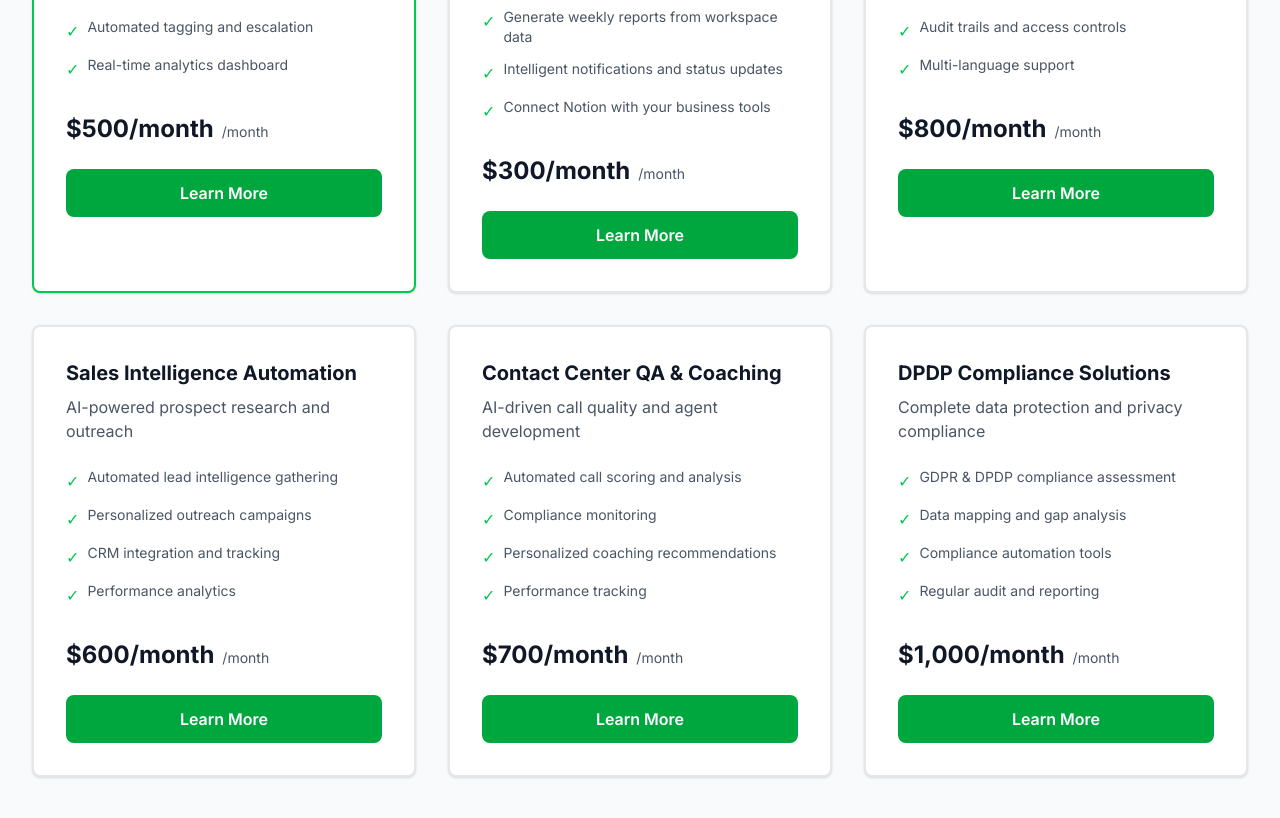
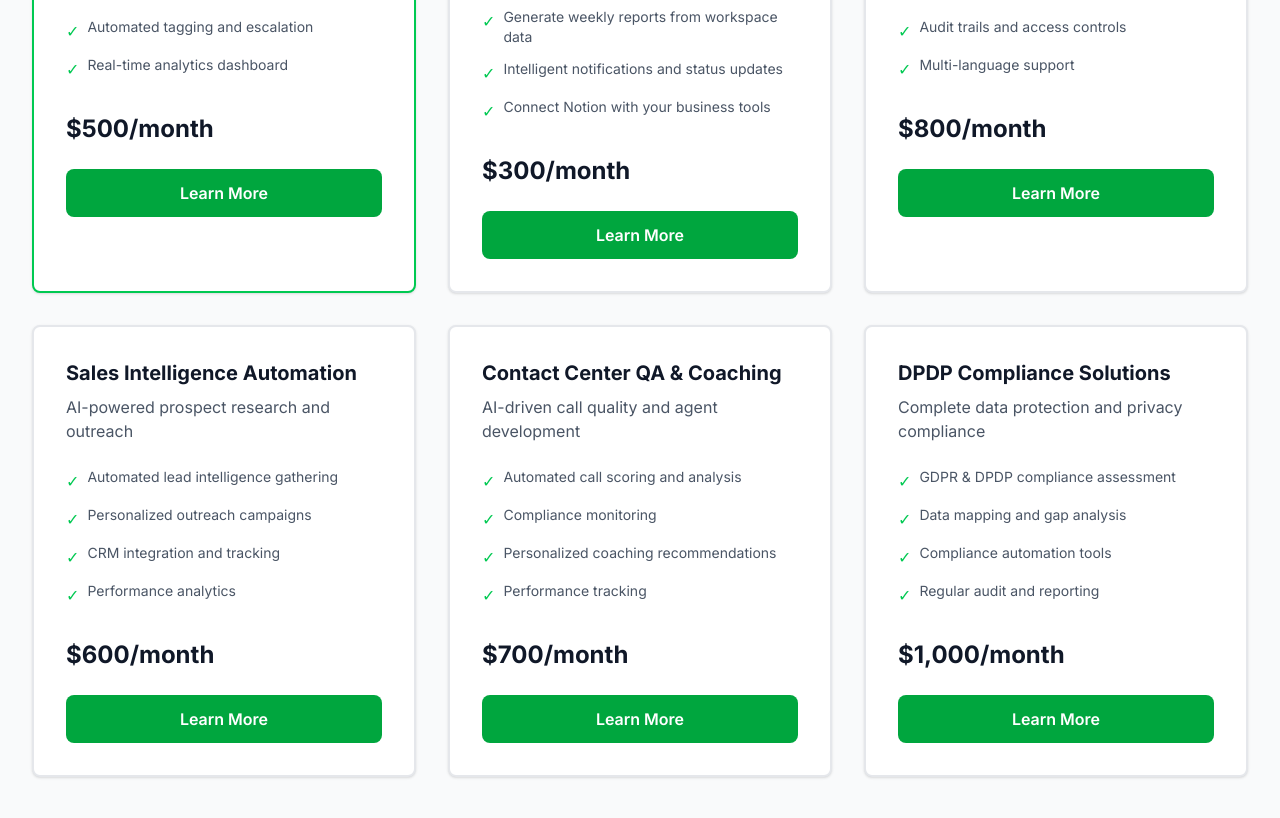
Before and after one commit to manizvlabs/xerogapai-web, a Next.js app: page / in a window 1280 px wide. Shown: the part 1512-2330 px from the top of the page. Built offline with nearby package versions, Linux system fonts and the light colour scheme; no server answers.

Commit message:
fixed homepage duplicate /month issue

```diff
--- a/src/components/HomePage.tsx
+++ b/src/components/HomePage.tsx
@@ -157,7 +157,6 @@ export default function HomePage() {
                       <span className="text-2xl font-bold text-gray-900 dark:text-white">
                         {service.pricing.starting}
                       </span>
-                      <span className="text-sm text-gray-600 dark:text-white">/month</span>
                     </div>
                     {service.pricing.note && (
                       <p className="text-xs text-gray-500 dark:text-white mt-1">
```
